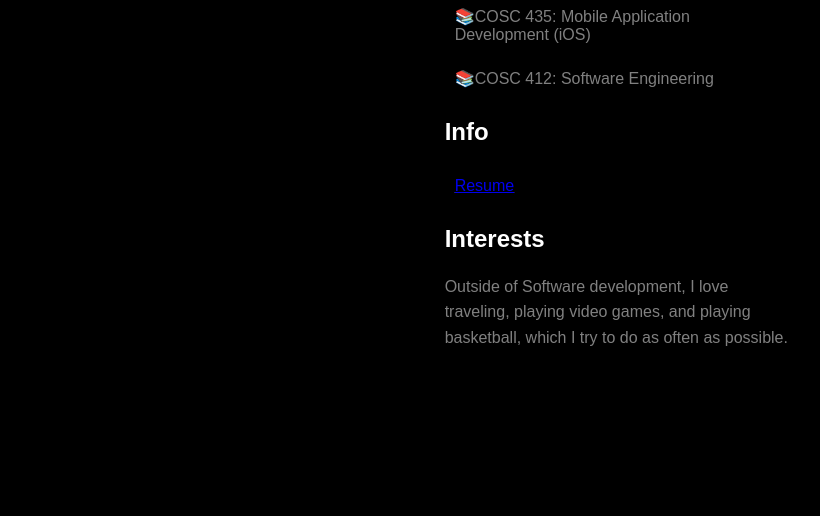
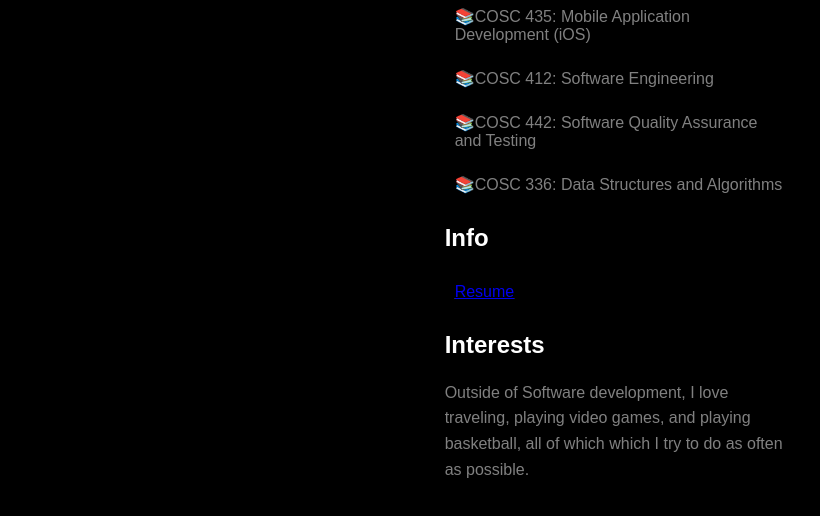
Before and after one commit to DomWinn2/domwinn2.github.io, a plain HTML site: page index.html in a window 1280 px wide. Shown: the part 496-1012 px from the top of the page, without its empty margins (177-997 px from the left). Before the commit the page ends 933 px from the top, so only its background shows below. Drawn offline with Linux system fonts and the light colour scheme.

Commit message:
Fixed some stuff

```diff
--- a/index.html
+++ b/index.html
@@ -11,7 +11,6 @@
 <body>
     <div class="grid-2">
         <div class="section-1">
-            <!-- <img src="img/logo.png" width="110" height="73"/> -->
             <h2>Dominick Winningham</h2>
             <p>Baltimore, MD</p>
             <a href="https://www.linkedin.com/in/dominick-winningham"><i class="fab fa-linkedin"></i></a>
@@ -32,6 +31,8 @@
                 <li>📚COSC 436: Object Oriented Design and Programming</em></li>
                 <li>📚COSC 435: Mobile Application Development (iOS)</li>
                 <li>📚COSC 412: Software Engineering</li>
+                <li>📚COSC 442: Software Quality Assurance and Testing</li>
+                <li>📚COSC 336: Data Structures and Algorithms</li>
             </ul>
 
             <!-- <h2>Projects</h2>
@@ -46,7 +47,7 @@
             </ul>
 
             <h2>Interests</h2>
-            <p>Outside of Software development, I love traveling, playing video games, and playing basketball, which I try to do as often as possible.</p>
+            <p>Outside of Software development, I love traveling, playing video games, and playing basketball, all of which which I try to do as often as possible.</p>
         </div>
     </div>
 </body>
```
